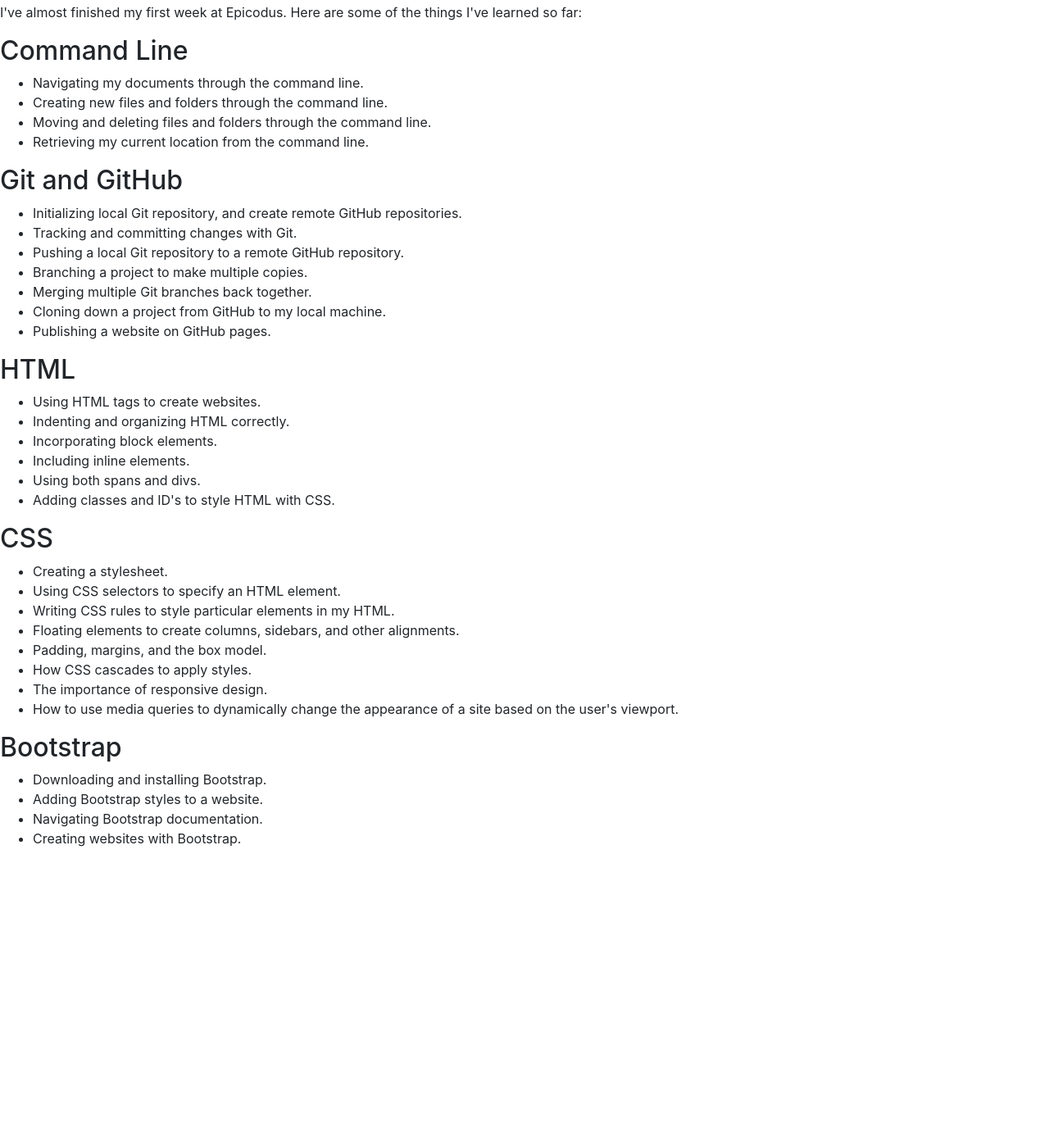
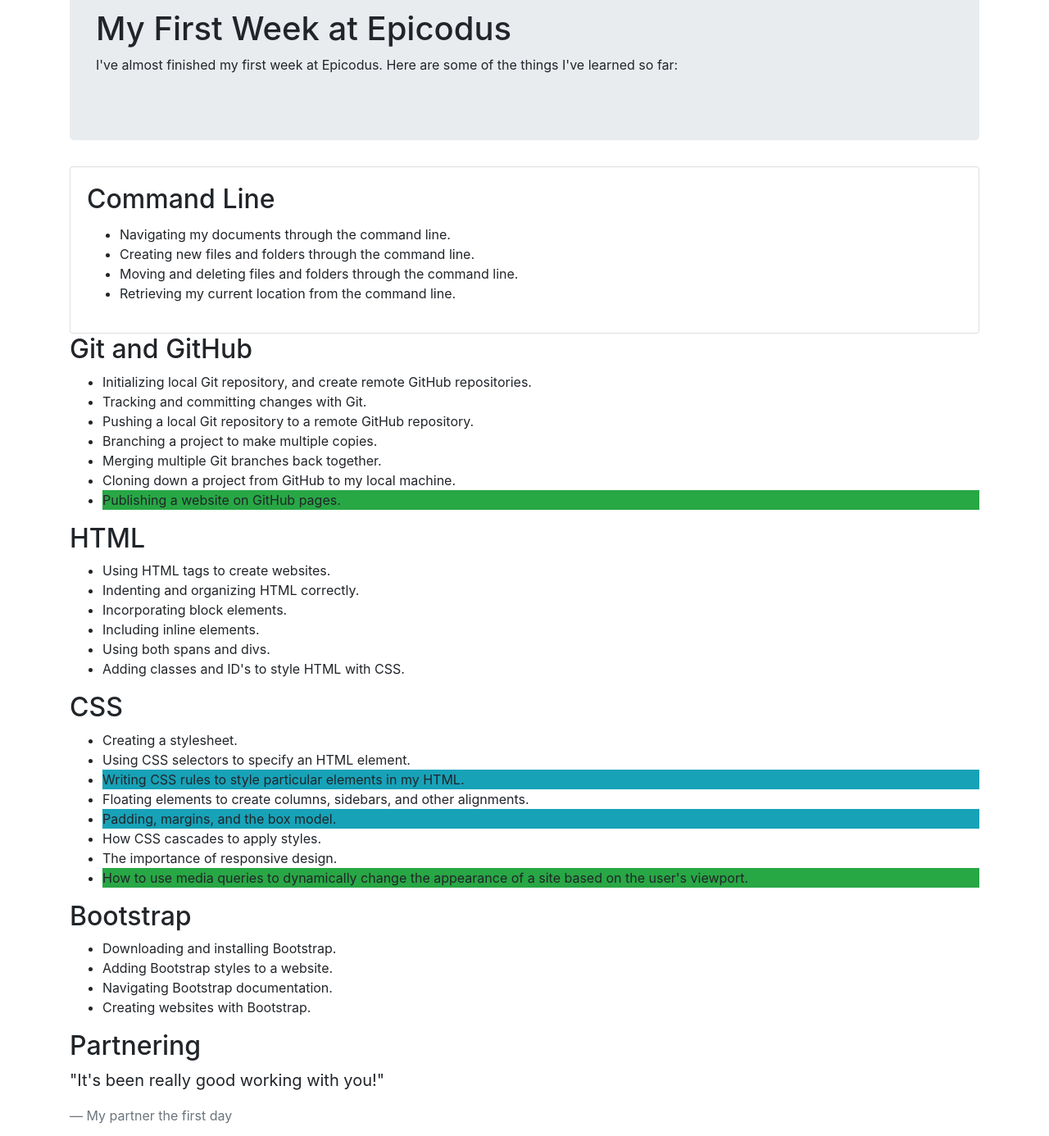
Before and after one commit to Jeroenemo/week-in-review, a plain HTML site: page index.html in a window 1280 px wide. Shown: the part 53-1439 px from the top of the page at 82% size. Before the commit the page ends 1104 px from the top, so only its background shows below. Drawn offline with Linux system fonts and the light colour scheme.

Commit message:
add bootstrap classes to create a card and jumbotron
Co-authored-by: Mikey Kriegel <mikkrieg@gmail.com>
Co-authored-by: Jeroen van Seeters <vanseetersjeroen@gmail.com>

```diff
--- a/index.html
+++ b/index.html
@@ -5,17 +5,24 @@
   <link href="css/bootstrap.css" rel="stylesheet" type="text/css">
 </head>
 <body>
+  <div class="container">
+    <div class="jumbotron">
       <h1>My First Week at Epicodus</h1>
       <p>
     I've almost finished my first week at Epicodus. Here are some of the things I've learned so far:
       </p>
-  <h2>Command Line</h2>
-  <ul>
+    </div>
+    <div class="card">
+      <div class="card-body">
+        <h2 class="card-title">Command Line</h2>
+          <ul class =>
             <li>Navigating my documents through the command line.</li>
             <li>Creating new files and folders through the command line.</li>
             <li>Moving and deleting files and folders through the command line.</li>
             <li>Retrieving my current location from the command line.</li>
           </ul>
+      </div>
+    </div>
     <h2>Git and GitHub</h2>
     <ul>
       <li>Initializing local Git repository, and create remote GitHub repositories.</li>
@@ -24,7 +31,7 @@
       <li>Branching a project to make multiple copies.</li>
       <li>Merging multiple Git branches back together.</li>
       <li>Cloning down a project from GitHub to my local machine.</li>
-    <li>Publishing a website on GitHub pages.</li>
+      <li class="bg-success">Publishing a website on GitHub pages.</li>
     </ul>
     <h2>HTML</h2>
     <ul>
@@ -39,12 +46,12 @@
     <ul>
       <li>Creating a stylesheet.</li>
       <li>Using CSS selectors to specify an HTML element.</li>
-    <li>Writing CSS rules to style particular elements in my HTML.</li>
+      <li class="bg-info">Writing CSS rules to style particular elements in my HTML.</li>
       <li>Floating elements to create columns, sidebars, and other alignments.</li>
-    <li>Padding, margins, and the box model.</li>
+      <li class="bg-info">Padding, margins, and the box model.</li>
       <li>How CSS cascades to apply styles.</li>
       <li>The importance of responsive design.</li>
-    <li>How to use media queries to dynamically change the appearance of a site based on the user's viewport.</li>
+      <li class="bg-success">How to use media queries to dynamically change the appearance of a site based on the user's viewport.</li>
     </ul>
     <h2>Bootstrap</h2>
     <ul>
@@ -53,5 +60,11 @@
       <li>Navigating Bootstrap documentation.</li>
       <li>Creating websites with Bootstrap.</li>
     </ul>
+    <h2>Partnering</h2>
+    <blockquote class="blockquote">
+      <p>"It's been really good working with you!"</p>
+      <footer class="blockquote-footer">My partner the first day</footer>
+    </blockquote>
+  </div>
 </body>
 </html>
```
Lines whose indentation alone changed are shown as unchanged.
